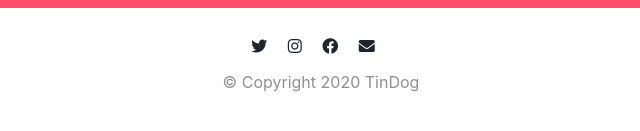
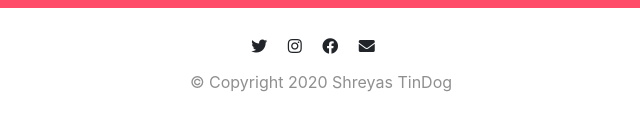
Before and after one commit to shreyas-s19/Tindog, a plain HTML site: page index.html in a window 1280 px wide. Shown: the part 2576-2707 px from the top of the page, 319-959 px from the left. Drawn offline with nearby package versions, Linux system fonts and the light colour scheme.

Commit message:
Update index.html

```diff
--- a/index.html
+++ b/index.html
@@ -213,7 +213,7 @@
     <i class="footer-icon fab fa-facebook"></i>
     <i class="footer-icon fas fa-envelope"></i>
 
-    <p>© Copyright 2020 TinDog</p>
+    <p>© Copyright 2020 Shreyas TinDog</p>
 
   </footer>
 
```
